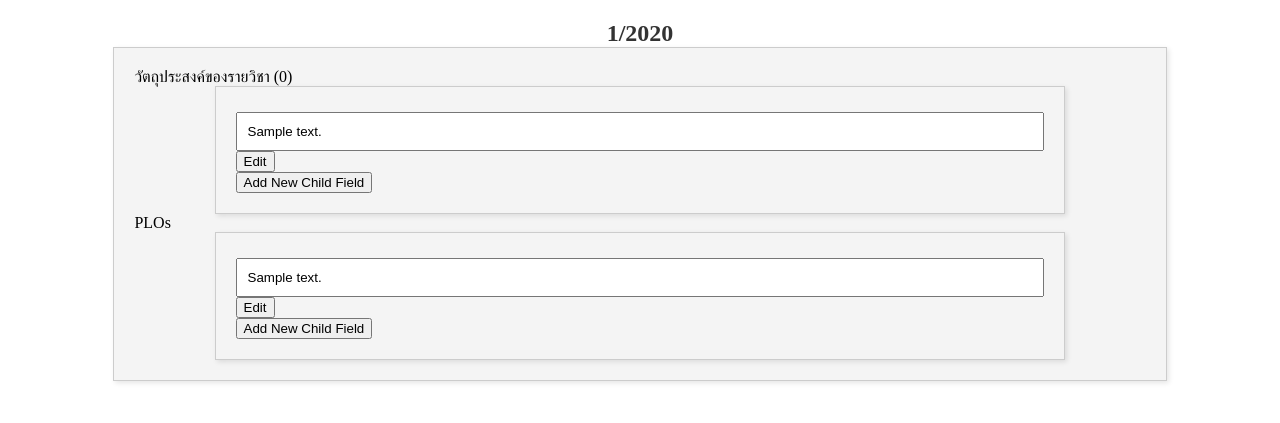
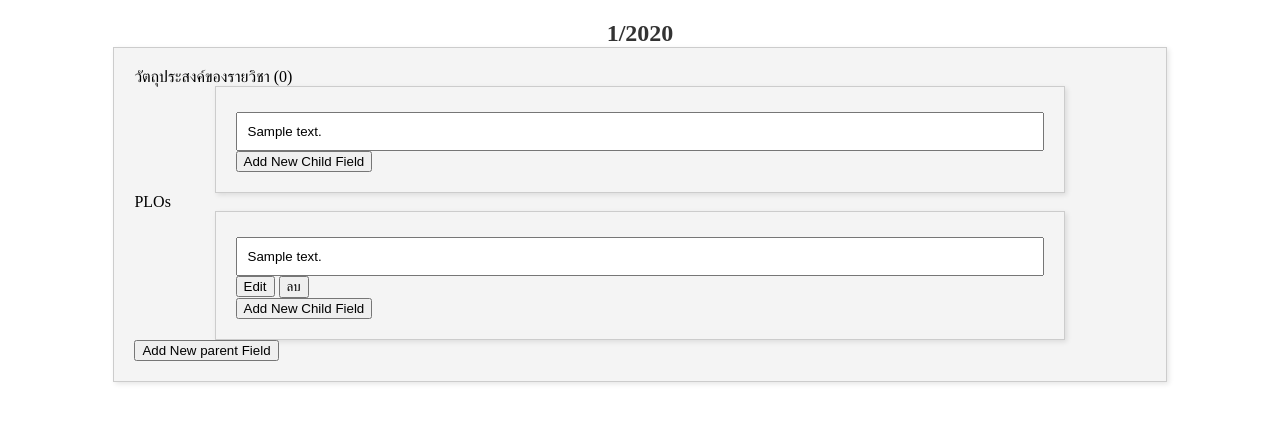
Before and after one commit to Pond22/Pre_project, a Django app: page /edit_template/1/ in a window 1280 px wide. Shown: the top 423 px of the page. Run offline with Django 4.2, Linux system fonts and the light colour scheme; tables that the repository leaves empty hold one stand-in row (values such as "Sample post"); parts of the project's set-up code (start-up, migrations or seed data) failed here and were passed over.

Commit message:
'checkpoint3'

```diff
--- a/formsite/templates/edit_template.html
+++ b/formsite/templates/edit_template.html
@@ -60,22 +60,22 @@
                 {% if not clo_data.parent %}
                     <div class ='container' id="parent-container_{{ clo_data.id }}">
                         <!-- แม่ วัตถุประสงค์ของรายวิชา (0)-->
-                        <input type="text" id="parent_{{ clo_data.id }}" name="parent_{{ clo_data.id }}" value="{{ clo_data.text }}" readonly data-type="CLO"/>
-                        <button type="button" onclick="editField('parent_{{ clo_data.id }}')">Edit</button>
-                        {% comment %} {% for child in clo_data.sub_items.all %} {% endcomment %}
+                        <input type="text" id="parent_{{ clo_data.id }}" name="parent_{{ clo_data.id }}" value="{{ clo_data.text }}" readonly  data-type="CLO"/>
+                        {% comment %} <button type="button" onclick="editField('parent_{{ clo_data.id }}')">Edit</button> {% endcomment %}
+
 
                             <div id="child-container_{{ clo_data.id }}" style="margin-left: 20px;">
                               {% for child in clo_data.sub_items.all %}
                                 <!-- ลูกวัตถุประสงค์ของรายวิชา (0) -->
-                                <input type="text" id="child_{{ child.id }}" name="child_{{ child.id }}" value="{{ child.text }}" readonly data-type="CLO"/>
+                                <input type="text" id="child_{{ child.id }}" name="child_{{ child.id }}" value="{{ child.text }}" readonly  data-type="CLO"/>
                                 <button type = "button" class="button_child_{{ child.id }}" onclick="editField('child_{{ child.id }}')">Edit</button>
                                 <button type="button" class="button_child_{{ child.id }}" onclick="deleteField('child_{{ child.id }}', 'button_child_{{ child.id }}')">ลบ</button>
                                 {% endfor %}
                             </div>
-                        {% comment %} {% endfor %} {% endcomment %}
+
                         <button type="button" onclick="addField('{{ clo_data.id }}', 'CLO', {{item.id}})">Add New Child Field</button>
                     </div>
-                    {% comment %} <button type="button" onclick="addField('{{ clo_data.id }}', 'CLO', {{item.id}})">Add New Child Field</button> {% endcomment %}
+
                 {% endif %}
             {% endfor %}
 
@@ -84,13 +84,17 @@
             {% if not template_data.parent %}
                 <div class="container" id="parent-container_{{ template_data.id }}">
                     <!-- แม่ -->
-                    <input type="text" id="parent_{{ template_data.id }}" name="parent_{{ template_data.id }}" value="{{ template_data.text }}" readonly data-type="TemplateData"/>
-                    <button type="button" onclick="editField('parent_{{ template_data.id }}')">Edit</button>
+
+                      <input type="text" id="parent_{{ template_data.id }}" name="parent_{{ template_data.id }}" value="{{ template_data.text }}" readonly  data-type="TemplateData"/>
+                      <button type="button" class="button_parent_{{ template_data.id }}" onclick="editField('parent_{{ template_data.id }}')">Edit</button>
+                      <button type="button" class="button_parent_{{ template_data.id }}" onclick="deleteField('parent_{{ template_data.id }}', 'button_parent_{{ template_data.id }}')">ลบ</button>
+
+
                     <!-- ลูก -->
                     <div id="child-container_{{ template_data.id }}" style="margin-left: 20px;">
                         {% for child in template_data.sub_items.all %}
                             <div>
-                                <input type="text" id="clochild_{{ child.id }}" name="child_{{ child.id }}" value="{{ child.text }}" readonly data-type="TemplateData"/>
+                                <input type="text" id="clochild_{{ child.id }}" name="child_{{ child.id }}" value="{{ child.text }}" readonly  data-type="TemplateData"/>
                                 <button type="button" class="button_clochild_{{ child.id }}" onclick="editField('clochild_{{ child.id }}')">Edit</button>
                                 <button type="button" class="button_clochild_{{ child.id }}" onclick="deleteField('clochild_{{ child.id }}', 'button_clochild_{{ child.id }}')">ลบ</button>
                             </div>
@@ -100,11 +104,12 @@
                 </div>
             {% endif %}
         {% endfor %}
+        <button type="button" onclick="saveNewParent('Newparent', {{item.id}})">Add New parent Field</button>
+        {% endfor %}
 
-        {% endfor %}
         </div>
 
-
+        <div class="newParent" id="newParent"> </div>
     </form>
 </body>
 
@@ -116,11 +121,12 @@
 </html>
 
 <script>
+  //ลบฟิลด์
   function deleteField(fieldId, buttonclass) {
     var input = document.getElementById(fieldId);
     var dataType = input.getAttribute('data-type');
     var buttons = document.querySelectorAll('.' + buttonclass);
-    console.log(dataType)
+    console.log(fieldId)
 
     var xhr = new XMLHttpRequest();
     xhr.open('DELETE', '/delete_update_template_data/?data_id=' + encodeURIComponent(fieldId.split('_')[1]) + '&type=' + encodeURIComponent(dataType), true);
@@ -135,14 +141,20 @@
       }
     };
     xhr.send();
+
+    var parts = fieldId.split('_');
     input.remove();
-
+    console.log(parts[0])
+    if (parts[0] == "parent") {
+      reloadPageAfterDelay(200) //ถ้าลบฟิลด์แม่ให้โหลดหน้าจอใหม่
+    }
     buttons.forEach(function(button) {
       button.remove();
     });
 
   }
 
+//แก้ไขฟิลด์ทั้งหมด
   function editField(fieldId) {
     var input = document.getElementById(fieldId);
     console.log(input)
@@ -188,6 +200,26 @@ function getCookie(name) {
     return cookieValue;
 }
 
+//สร้าง ฟิลด์แม่ใหม่
+function saveNewParent(type, formID) {
+
+  var xhr = new XMLHttpRequest();
+  xhr.open('POST', '/addnew_template_data/', true);
+  xhr.setRequestHeader('Content-Type', 'application/x-www-form-urlencoded');
+  xhr.setRequestHeader('X-CSRFToken', getCookie('csrftoken'));
+
+  xhr.onload = function () {
+    if (xhr.status === 200) {
+        console.log('Response:', xhr.responseText);
+    } else {
+        console.error('Error:', xhr.statusText);
+    }
+  };
+  xhr.send('&form_id=' + encodeURIComponent(formID) + '&type=' + encodeURIComponent(type));
+  location.reload();
+}
+
+//เพิ่มฟิลด์ลูก
 function addField(parentId, dataType, tem_id) {
   // Check if parentId is provided, adjust the container accordingly
   const containerId = parentId ? `child-container_${parentId}` : 'PLO';
@@ -197,7 +229,7 @@ function addField(parentId, dataType, tem_id) {
   const div = document.createElement('div');
   //div.style.marginLeft = parentId ? '20px' : '';
   div.innerHTML = `
-      <input type="text" id="child_parentID_${parentId}" name="child_parentID_${parentId}" value=""  data-type="${dataType}">
+      <input type="text" id="child_parentID_${parentId}" name="child_parentID_${parentId}" value=""  data-type="${dataType}" required>
       <button type="button" onclick="editField('new_${parentId}')">Edit</button>
   `;
 
@@ -223,10 +255,17 @@ function saveFieldData(fieldId, value, dataType, tem_id) {
   .then(response => response.json())
   .then(data => console.log('Success:', data))
   .catch(error => console.error('Error:', error));
-  location.reload()
+
+  location.reload();
+
 
 }
 
+function reloadPageAfterDelay(delayInMilliseconds) {
+  setTimeout(function() {
+      location.reload();
+  }, delayInMilliseconds);
+}
 /*
     addChildButton.addEventListener("click", function () {
       const newChildField = document.createElement("input");
--- a/formsite/views.py
+++ b/formsite/views.py
@@ -230,18 +230,29 @@ def delete_update_template_data(request):
 #เพิ่มข้อมูล PLO&O ใน Temlplate ที่มีอยู่ก่อน
 def addnew_template_data(request):
     if request.method == 'POST':
-        parent_id = request.POST.get('data_id').split('_')[2]  # สมมุติว่า data_id มาในรูปแบบ new_123456
-        text = request.POST.get('text')
-        data_type = request.POST.get('type')
 
-        tempalte_in = Teamplates.objects.get(id=request.POST.get('form_id'))
-        if data_type == 'TemplateData':
-            # สร้างหรืออัพเดต TemplateData ใหม่
-            TemplateData.objects.update_or_create(parent=TemplateData.objects.get(id=parent_id), text=text, form = tempalte_in)
-        elif data_type == 'CLO':
-            # สร้างหรืออัพเดต CLO ใหม่
-            CLO.objects.update_or_create(parent=CLO.objects.get(id=parent_id), text=text, form =tempalte_in)
-        return JsonResponse({'status': 'success', 'message': 'Data updated successfully'})
+        if request.POST.get('type') == "Newparent":
+            template_in = get_object_or_404(Teamplates, id=request.POST.get('form_id'))
+
+            TemplateData.objects.create(form = template_in, text ="")
+            return JsonResponse({'status': 'success', 'message': 'Data updated successfully'})
+
+        elif request.POST.get('type') != "Newparent":
+            parent_id = request.POST.get('data_id').split('_')[2]
+            text = request.POST.get('text')
+            print(request.POST.get('text'))
+            data_type = request.POST.get('type')
+            if text is not None and text.strip() != "" :
+                tempalte_in = Teamplates.objects.get(id=request.POST.get('form_id'))
+                if data_type == 'TemplateData':
+                    # สร้างหรืออัพเดต TemplateData ใหม่
+                    TemplateData.objects.update_or_create(parent=TemplateData.objects.get(id=parent_id), text=text, form = tempalte_in)
+                elif data_type == 'CLO':
+                    # สร้างหรืออัพเดต CLO ใหม่
+                    CLO.objects.update_or_create(parent=CLO.objects.get(id=parent_id), text=text, form =tempalte_in)
+                return JsonResponse({'status': 'success', 'message': 'Data updated successfully'})
+            else:
+                return JsonResponse({'status': 'error', 'message': 'Invalid request'}, status=400)
     else:
         return JsonResponse({'status': 'error', 'message': 'Invalid request'}, status=400)
 
```
Also changed, not shown: evaluate/views.py (+8 -3 lines).
